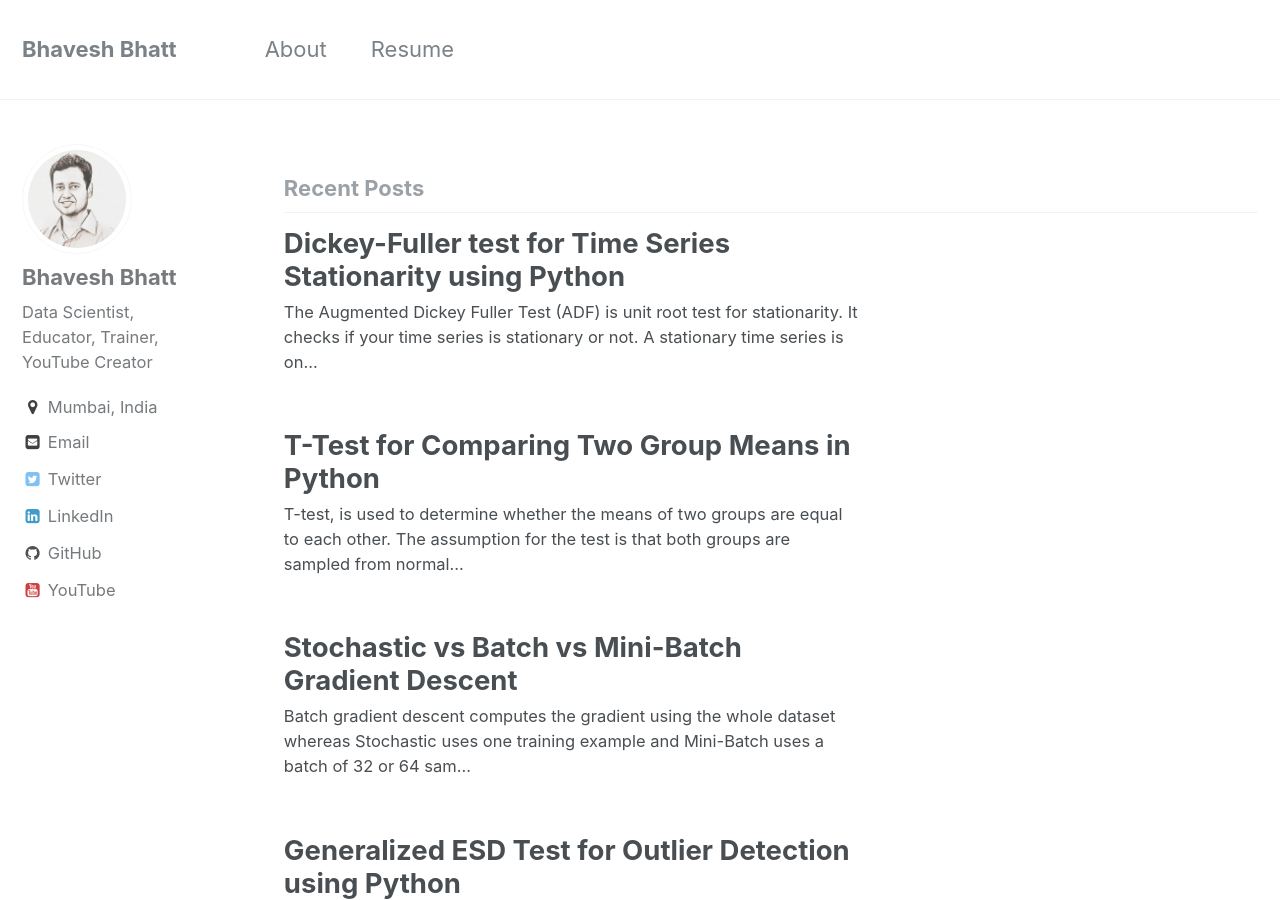
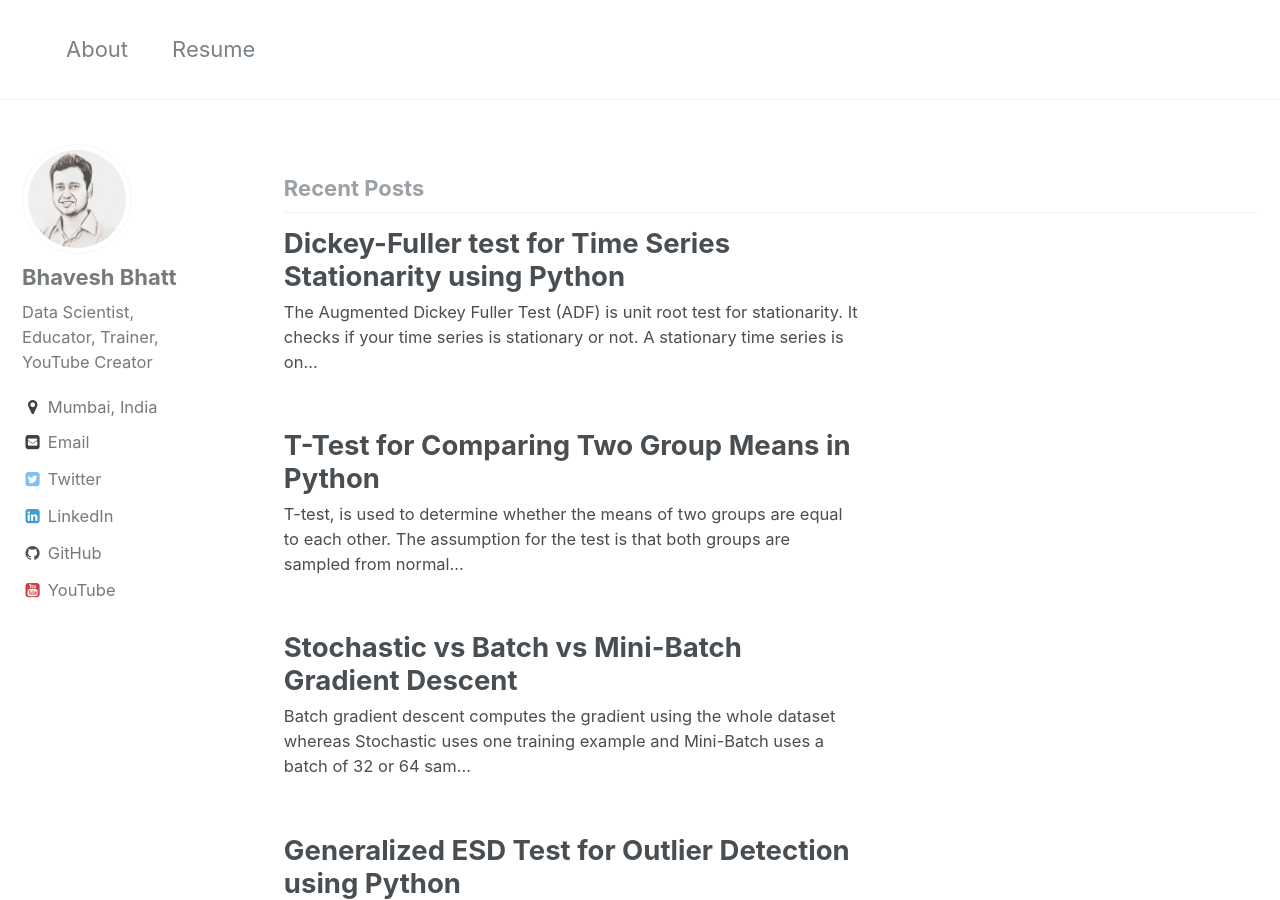
Before and after one commit to bhattbhavesh91/bhattbhavesh91.github.io, a Jekyll site: the page built from index.html, in a window 1280 px wide and 900 px high. Built offline with Jekyll 4.4.1, drawn with Linux system fonts in a browser that asks for light colours; the list of posts is cut into pages by our own code.

Commit message:
modified master link

```diff
--- a/_includes/masthead.html
+++ b/_includes/masthead.html
@@ -4,7 +4,7 @@
       <nav id="site-nav" class="greedy-nav">
         <button><div class="navicon"></div></button>
         <ul class="visible-links">
-          <li class="masthead__menu-item masthead__menu-item--lg"><a href="{{ '/' | absolute_url }}">{{ site.title }}</a></li>
+          <li class="masthead__menu-item"><a href="{{ domain }}{{ link.url }}" target="_blank">{{ link.title }}</a></li>
           {% for link in site.data.navigation.main %}
             {% if link.url contains 'http' %}
               {% assign domain = '' %}
@@ -21,3 +21,4 @@
 </div>
 
 <!-- <li class="masthead__menu-item"><a href="{{ domain }}{{ link.url }}" target="_blank">{{ link.title }}</a></li> -->
+<!-- <li class="masthead__menu-item masthead__menu-item--lg"><a href="{{ '/' | absolute_url }}">{{ site.title }}</a></li> -->
```
